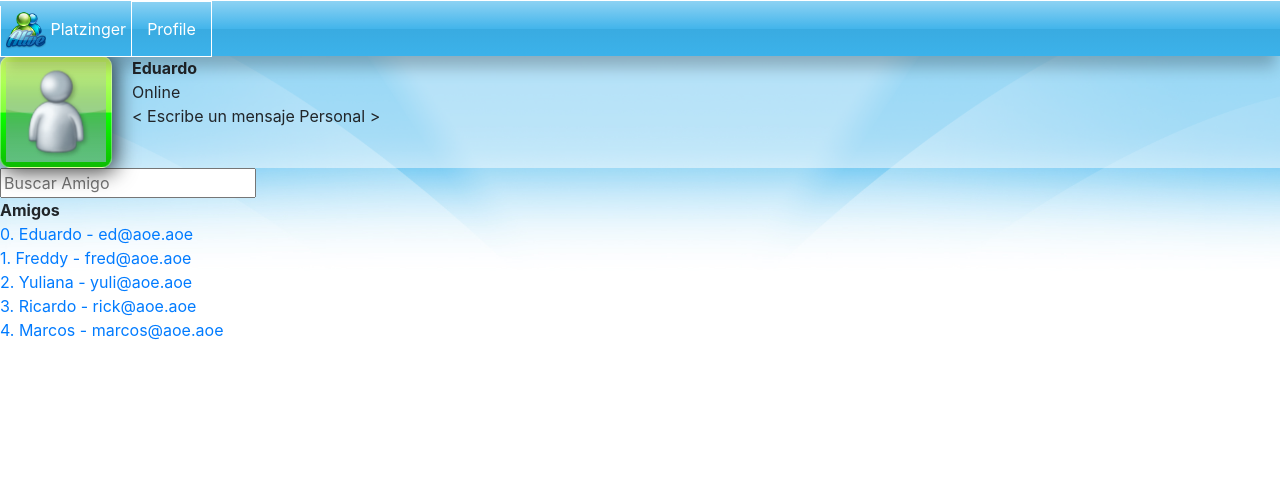
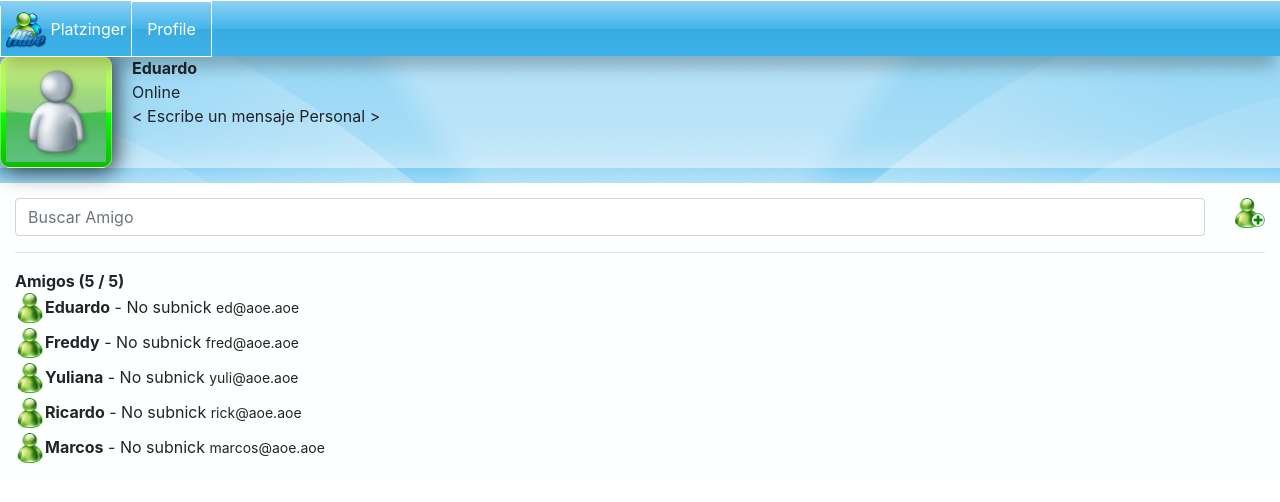
Before and after one commit to EduardoIbarra/platzinger, an Angular app: page / in a window 1280 px wide. Shown: the top 502 px of the page. Built offline with nearby package versions, Linux system fonts and the light colour scheme.

Commit message:
Estilos home 2

```diff
--- a/src/app/home/home.component.css
+++ b/src/app/home/home.component.css
@@ -10,3 +10,10 @@
 .homeHeadContainer {
   background-color: rgba(255, 255, 255, .50);
 }
+.whiteContainerPadded {
+  padding: 15px;
+  background-color: #feffff;
+}
+img.icon {
+  width: 30px;
+}
--- a/src/app/home/home.component.html
+++ b/src/app/home/home.component.html
@@ -19,14 +19,26 @@
     </div>
   </div>
 
-  <input type="text" placeholder="Buscar Amigo" [(ngModel)]="query" />
-  <br />
-  <b>Amigos</b>
-  <ng-container *ngFor="let user of friends | search: query; let i = index">
-    <div>
-      <a routerLink="/conversation/{{user.uid}}">
-        {{i}}. {{user.nick}} - {{user.email}}
-      </a>
+  <div class="whiteContainerPadded marto15">
+
+    <div class="row">
+      <div class="col">
+        <input type="text" class="form-control" placeholder="Buscar Amigo" [(ngModel)]="query" />
+      </div>
+      <div class="col-md-auto">
+        <img src="assets/img/logo_live_add.png" class="icon" alt="">
+      </div>
     </div>
-  </ng-container>
+    <hr />
+    <b>Amigos ({{friends.length}} / {{friends.length}})</b>
+    <div *ngFor="let user of friends | search: query; let i = index" class="disblo marbo5">
+        <span routerLink="/conversation/{{user.uid}}">
+          <img src="assets/img/logo_live_online.png" class="icon">
+          <b>{{user.nick}}</b> - {{user.subnick || 'No subnick'}}
+          <small>{{user.email}}</small>
+        </span>
+    </div>
+  </div>
+
+
 </div>
--- a/src/styles.css
+++ b/src/styles.css
@@ -45,3 +45,9 @@
 #homeAvatarPicture {
   max-width: 100px;
 }
+.disblo {
+  display: block !important;
+}
+.marbo5 {
+  margin-bottom: 5px;
+}
```
